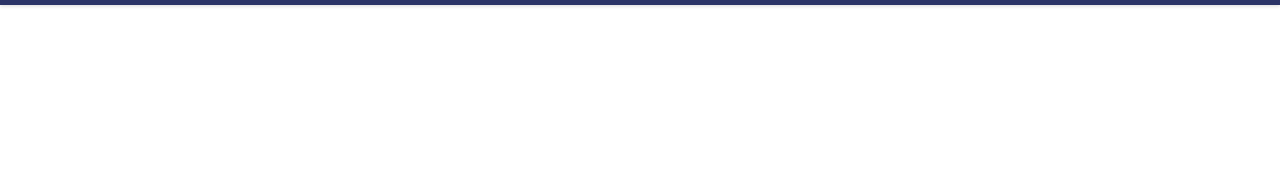
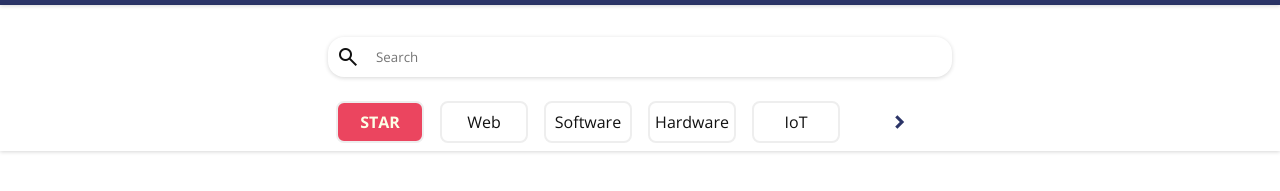
Before and after one commit to muhammadderic/post-thing-daily--social-media, a website: page index.html in a window 1280 px wide. Shown: the part 59-250 px from the top of the page. Drawn offline with nearby package versions, Linux system fonts and the light colour scheme.

Commit message:
Create search box section and styling

```diff
--- a/index.html
+++ b/index.html
@@ -53,6 +53,27 @@
   </header>
 
   <!-- ===== SEARCH ===== -->
+  <section id="search-box">
+    <div class="search-container box">
+      <div class="input-field">
+        <span class="material-symbols-outlined">
+          search
+        </span>
+        <input type="text" placeholder="Search">
+      </div>
+    </div>
+    <div class="search-container tab">
+      <a href="#" class="main item">STAR</a>
+      <a href="#" class="item">Web</a>
+      <a href="#" class="item">Software</a>
+      <a href="#" class="item">Hardware</a>
+      <a href="#" class="item">IoT</a>
+      <span class="icon material-symbols-outlined">
+        chevron_right
+      </span>
+    </div>
+  </section>
+
   <!-- ===== CONTENTS ===== -->
   <!-- ----- Board ----- -->
   <!-- ----- Today ----- -->
--- a/style.scss
+++ b/style.scss
@@ -27,6 +27,30 @@ a {
     color: $red;
     transform: scale(1.1);
     transition-duration: 0.3s;
+  }
+}
+
+@mixin card() {
+  margin: 1rem 0;
+  border-radius: 1rem;
+  box-shadow: rgba(0, 0, 0, 0.16) 0px 1px 4px;
+}
+
+@mixin btn() {
+  margin: 0 5px 10px 0;
+  padding: 0.5rem 1rem;
+  font-size: 1rem;
+  background-color: $d-blue;
+  color: $cream;
+  border: 1px solid #000;
+  border-radius: 4px;
+  box-shadow: #fff 4px 4px 0 0, #000 4px 4px 0 1px;
+  transition-duration: 0.5s;
+  cursor: pointer;
+
+  &:hover {
+    box-shadow: rgba(0, 0, 0, 0.16) 0px 1px 4px;
+    transition-duration: 0.5s;
   }
 }
 
@@ -68,6 +92,72 @@ a {
 }
 
 /* ----- Search ----- */
+#search-box {
+  padding-top: 1rem;
+  box-shadow: rgba(0, 0, 0, 0.16) 0px 1px 4px;
+
+  .search-container {
+    width: 50%;
+    margin: 0.5rem auto;
+    padding: 0.5rem;
+  }
+
+  .box {
+    .input-field {
+      width: 100%;
+      padding: 0.5rem;
+      display: flex;
+      align-items: center;
+      border-radius: 1rem;
+      box-shadow: rgba(0, 0, 0, 0.16) 0px 1px 4px;
+
+      input {
+        border: none;
+        padding: 0 1rem;
+
+        &:focus {
+          outline: none;
+        }
+      }
+    }
+  }
+
+  .tab {
+    display: grid;
+    grid-template-columns: repeat(6, 1fr);
+    text-align: center;
+
+    .item {
+      margin: 0 0.5rem;
+      padding: 0.5rem 0;
+      border: 2px solid #eee;
+      border-radius: 0.5rem;
+      transition-duration: 0.3s;
+
+      &:hover {
+        background-color: $d-blue;
+        color: $cream;
+        transition-duration: 0.3s;
+      }
+    }
+
+    .main {
+      background-color: $red;
+      font-weight: bold;
+      color: $cream;
+    }
+
+    .icon {
+      @include icon_default();
+      display: flex;
+      justify-content: center;
+      align-items: center;
+      color: $d-blue;
+      font-weight: bold;
+    }
+  }
+}
+
 /* ----- Contents ----- */
 /* Board */
 /* Today */
```
Also changed, not shown: assets/css/style.css, 1 other file.
